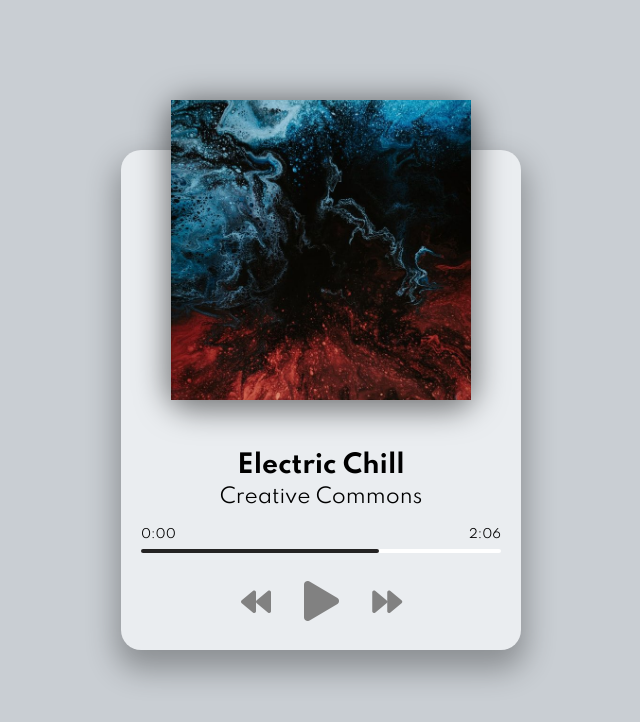
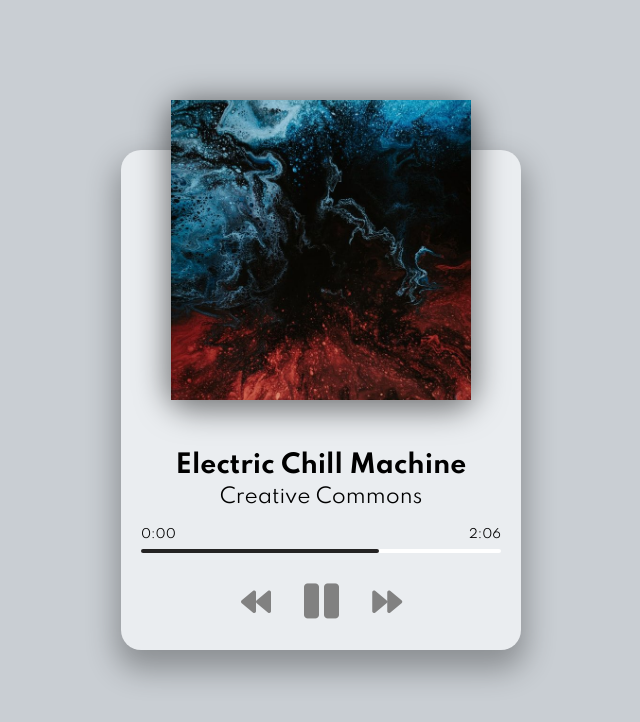
Before and after one commit to oreillyalan/music-player, a plain HTML site: page index.html in a window 1280 px wide. Both pictures are taken after a click on the icon 640 px from the left and 601 px from the top of the page. Shown: the whole page, without its empty margins (319-959 px from the left). Drawn offline with Linux system fonts and the light colour scheme.

Commit message:
added play song functionality

```diff
--- a/index.html
+++ b/index.html
@@ -15,7 +15,7 @@
         <div class="img-container">
             <img src="img/pic-1.jpg" alt="Album Art">
         </div>
-        <h2 id="title">Electric Chill</h2>
+        <h2 id="title">Electric Chill Machine</h2>
         <h3 id="artist">Creative Commons</h3>
         <audio src="/music/song-1.mp3" controls hidden></audio>
          <!--  Progress -->
--- a/script.js
+++ b/script.js
@@ -0,0 +1,76 @@
+const image = document.querySelector('img');
+const title = document.getElementById('title');
+const artist = document.getElementById('artist');
+const music = document.querySelector('audio');
+const prevBtn = document.getElementById('prev');
+const playBtn = document.getElementById('play');
+const nextBtn = document.getElementById('next');
+
+// Music
+const songs = [{
+    name        : 'song-1',
+    displayName : 'Electric Chill Machine',
+    artist      : 'Creative Commons',
+    image       : 'pic-1',
+},
+{
+    name        : 'song-2',
+    displayName : 'Seven Nation Army (Remix)',
+    artist      : 'Creative Commons',
+    image       : 'pic-2',
+},
+{
+    name        : 'song-3',
+    displayName : 'Goodnight, Disco Queen',
+    artist      : 'Jacinto Design',
+    image       : 'pic-3',
+
+},
+{
+    name        : 'metric-1',
+    displayName : 'Front Row (Remix)',
+    artist      : 'Metric/Jacinto Design',
+    image       : 'metric-1',
+
+},
+]
+
+// CHeck if playing
+
+let isPlaying = false;
+
+
+// Play
+function playSong(){
+    isPlaying = true;
+    music.play();
+    playBtn.classList.replace('fa-play','fa-pause');
+    playBtn.setAttribute('title','Pause')
+}
+
+// Pause
+function pauseSong(){
+    isPlaying = false;
+    music.pause();
+    playBtn.classList.replace('fa-pause','fa-play');
+    playBtn.setAttribute('title','Play')
+}
+
+
+
+
+// Event Listeners
+playBtn.addEventListener('click', ()=> (isPlaying ? pauseSong():playSong()));
+
+
+//Update Dom
+function loadSong(song){
+    title.textContent = song.displayName;
+    artist.textContent = song.artist;
+    music.src = `music/${song.name}.mp3`;
+    image.src = `img/${song.image}.jpg`;
+}
+
+// On Load
+
+loadSong(songs[0]);
```
